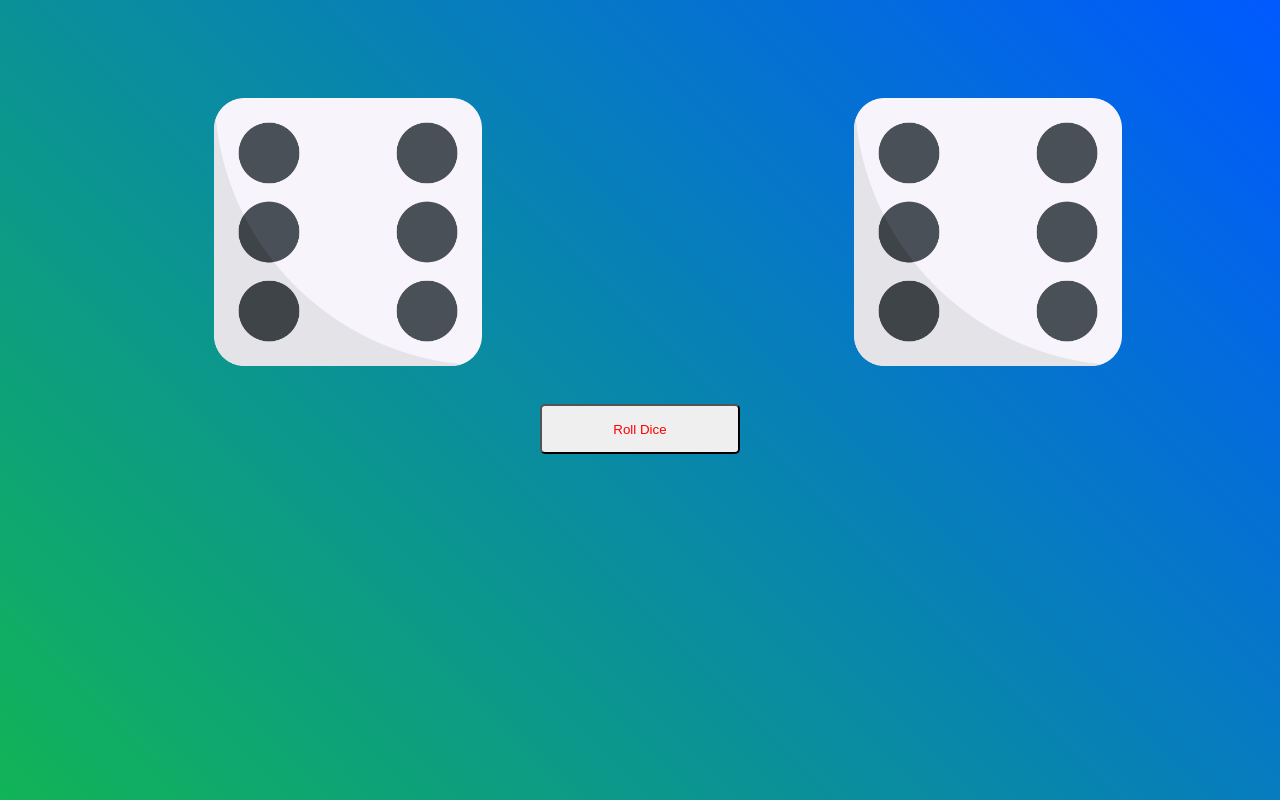
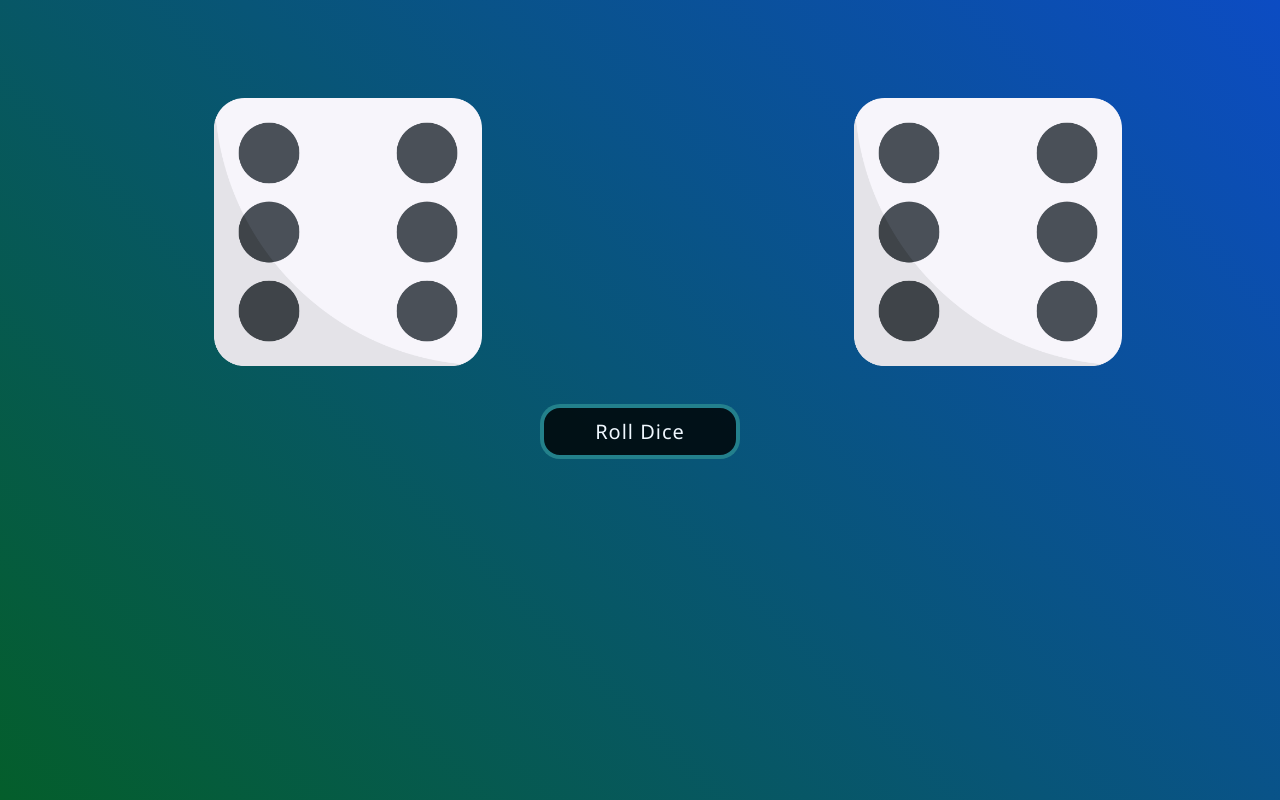
Before and after one commit to AndreaBlanco2/DiceRoll, a plain HTML site: page index.html in a window 1280 px wide. Drawn offline with Linux system fonts and the light colour scheme.

Commit message:
"button updated"

```diff
--- a/css/style.css
+++ b/css/style.css
@@ -9,7 +9,7 @@ body {
     width: 100%;
     height: 100vh;
     /* text-align: center; */
-    background-image: linear-gradient(45deg, rgb(17, 180, 87), rgb(0, 89, 255));
+    background-image: linear-gradient(45deg, rgb(4, 94, 43), rgb(12, 76, 195));
 }
 
 .gamearea{
@@ -26,12 +26,32 @@ img{
 #rollbtn {
     border-radius: 5px;
     width: 200px;
-    height: 50px;
     color: red;
     display: block;
     margin: auto;
+
+    padding: 10px 15px;
+    border-radius: 20px;
+    font-family: 'Segoe UI', Tahoma, Geneva, Verdana, sans-serif;
+    font-size: 20px;
+    letter-spacing: 1px;
+    outline: none;
+    cursor: pointer;
+    color: aliceblue;
+    border: 4px solid rgba(71, 240, 255,0.5);
+    transition: transform 0.3s, width 0.4s;
+    background-color: rgba(0,0,0,0.8);
 }
 
+#rollbtn:hover {
+    transform: translate(-2px, -2px);
+    width: 220px;
+
+}
+
+#rollbtn:active {
+    transform: translate(0);
+}
 .output {
     color: aliceblue;
     text-align: center;
```
